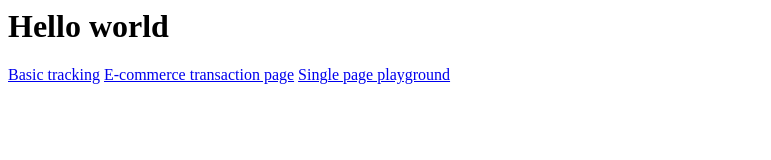
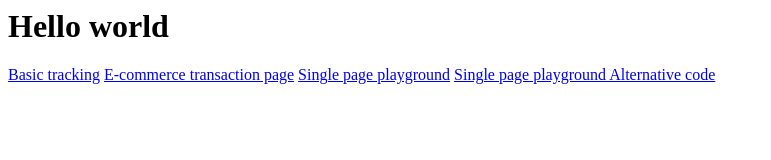
Before and after one commit to roelwillems/test, a plain HTML site: page index.html in a window 1280 px wide. Shown: the whole page, without its empty margins (0-771 px from the left). Drawn offline with Linux system fonts and the light colour scheme.

Commit message:
added alternative GA script code

```diff
--- a/index.html
+++ b/index.html
@@ -3,3 +3,4 @@
 <a href="https://roelwillems.github.io/test/basic-tracking.html">Basic tracking</a>
 <a href="https://roelwillems.github.io/test/confirmation-page.html">E-commerce transaction page</a>
 <a href="https://roelwillems.github.io/test/single-page-app.html#!home">Single page playground</a>
+<a href="https://roelwillems.github.io/test/single-page-app-alt.html#!home">Single page playground Alternative code</a>
```
